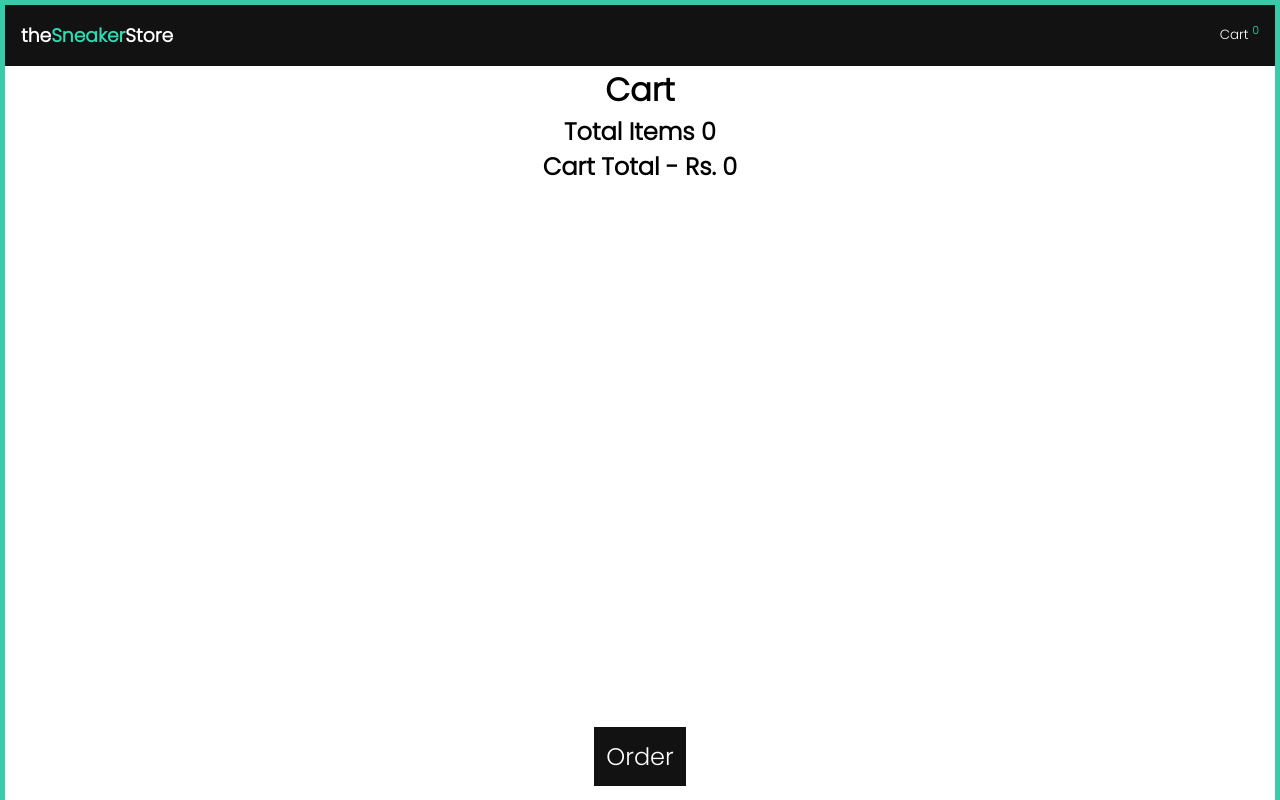
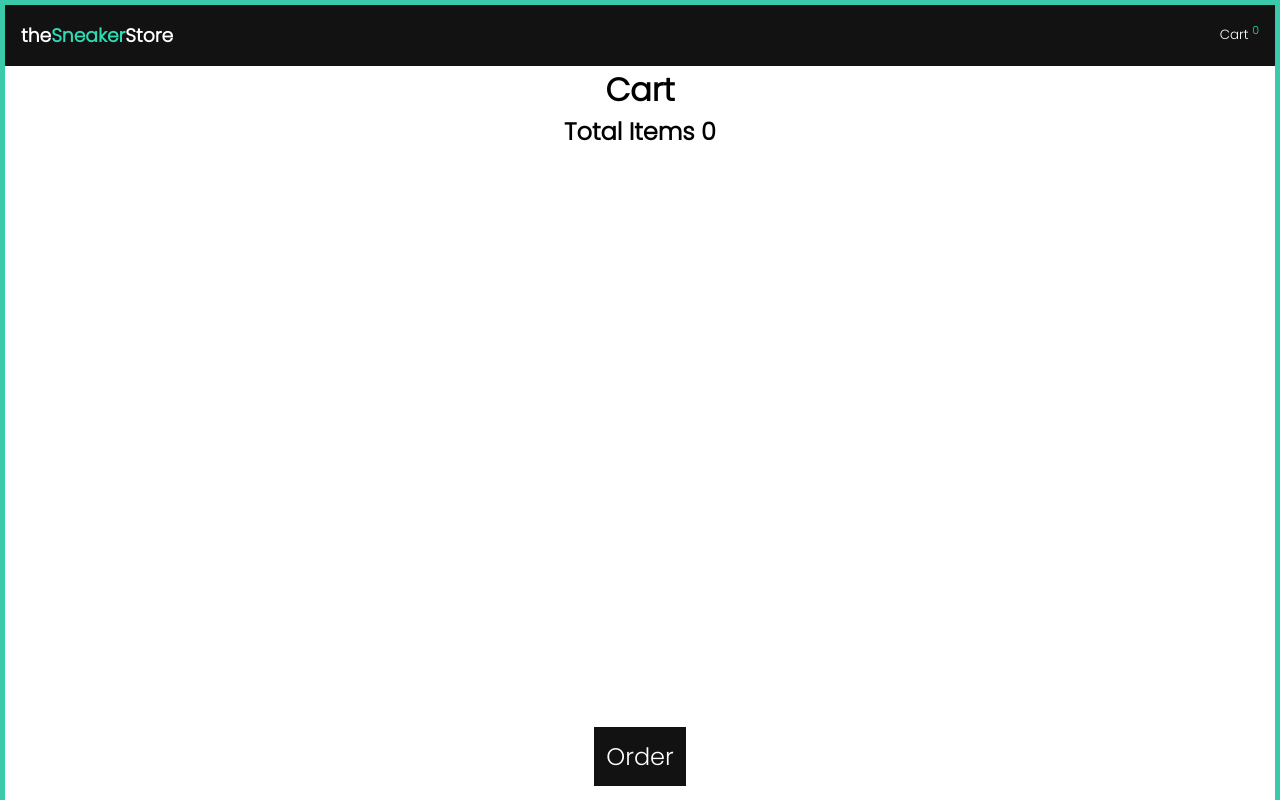
Before and after one commit to lakshya-dhariwal/SneakerStore, a React (Create React App) app: page /cart in a window 1280 px wide. Shown: the top 800 px of the page. Built offline with nearby package versions, Linux system fonts and the light colour scheme.

Commit message:
temp removes cart total due to bug

```diff
--- a/src/components/Cart.js
+++ b/src/components/Cart.js
@@ -1,4 +1,4 @@
-import React, { useState, useEffect } from "react";
+import React from "react";
 import { useSelector } from "react-redux";
 import { Link } from "react-router-dom";
 import { useDispatch } from "react-redux";
@@ -9,7 +9,7 @@ function Cart() {
   const cartList = useSelector((state) => state.cartList);
 
   const cartCounter = useSelector((state) => state.cartCounter);
-  const [total, setTotal] = useState(0);
+  // const [total, setTotal] = useState(0);
   const deleteHandler = (id) => {
     const newStateValue = cartList.filter((item) => {
       return item.uuid !== id;
@@ -17,15 +17,15 @@ function Cart() {
     dispatch(updateCartList(newStateValue));
     dispatch(resetCartCounter(newStateValue.length));
     //cart total update
-    newStateValue.map((item) => {
-      return setTotal(total + item.details.price);
-    });
+    // newStateValue.map((item) => {
+    //   return setTotal(total + item.details.price);
+    // });
   };
-  useEffect(() => {
-    cartList.map((item) => {
-      return setTotal(total + item.details.price);
-    });
-  });
+  // useEffect(() => {
+  //   cartList.map((item) => {
+  //     return setTotal(total + item.details.price);
+  //   });
+  // });
 
   return (
     <div className="cart">
@@ -35,7 +35,7 @@ function Cart() {
           Total Items <span>{cartCounter}</span> {}
         </h2>
         <h2>
-          Cart Total - Rs. <span>{total}</span> {}
+          {/* Cart Total - Rs. <span>{total}</span> {} */}
         </h2>
       </div>
 
```
